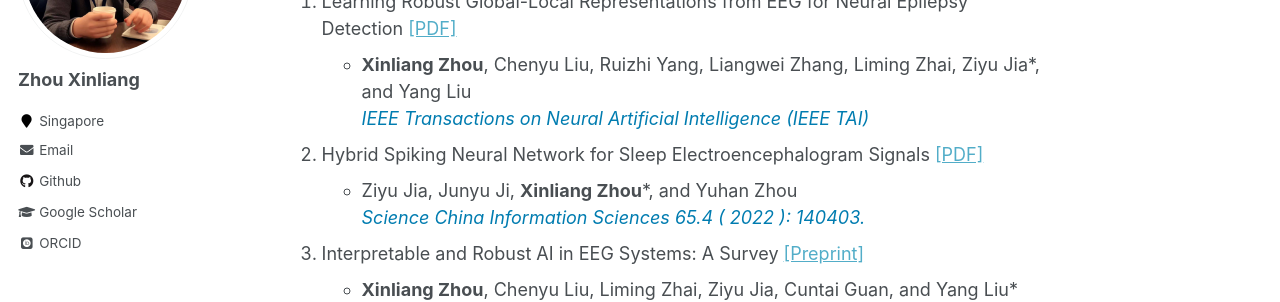
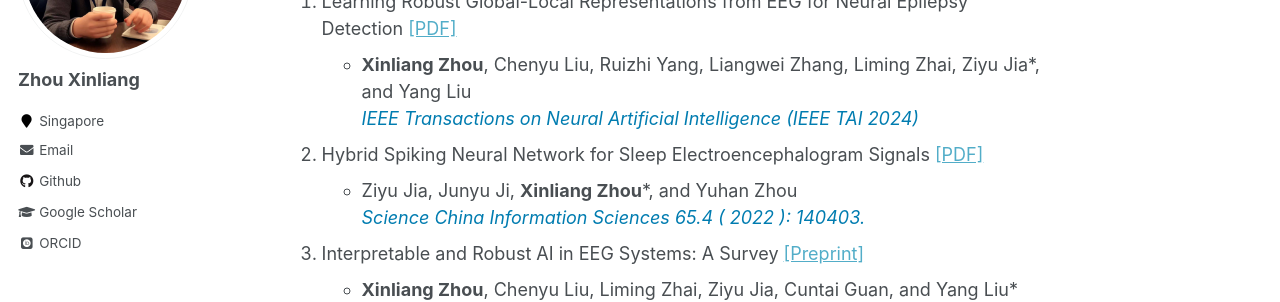
Before and after one commit to xinliangzhou/xinliangzhou.github.io, a Jekyll site: the page built from _pages/about.md, in a window 1280 px wide and 900 px high, scrolled down 1407 px. Shown: the part 152-454 px from the top of the window. Built offline with Jekyll 4.4.1, drawn with Linux system fonts in a browser that asks for light colours; some web fonts are replaced.

Commit message:
Update about.md

```diff
--- a/_pages/about.md
+++ b/_pages/about.md
@@ -57,7 +57,7 @@ Journal Papers
 
 1. Learning Robust Global-Local Representations from EEG for Neural Epilepsy Detection  [[PDF]](https://ieeexplore.ieee.org/abstract/document/10541111)
    - **Xinliang Zhou**, Chenyu Liu, Ruizhi Yang, Liangwei Zhang, Liming Zhai, Ziyu Jia*, and Yang Liu
-   <span style="color:#007CB0">*IEEE Transactions on Neural Artificial Intelligence (IEEE TAI)*</span>
+   <span style="color:#007CB0">*IEEE Transactions on Neural Artificial Intelligence (IEEE TAI 2024)*</span>
 
 2. Hybrid Spiking Neural Network for Sleep Electroencephalogram Signals  [[PDF]](https://link.springer.com/article/10.1007/s11432-021-3380-1)
    - Ziyu Jia, Junyu Ji, __Xinliang Zhou__*, and Yuhan Zhou
```
